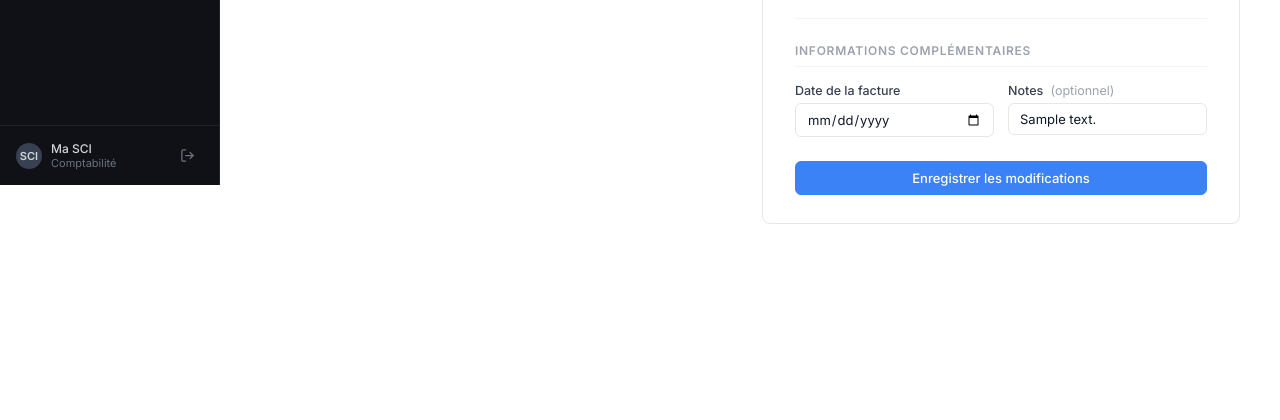
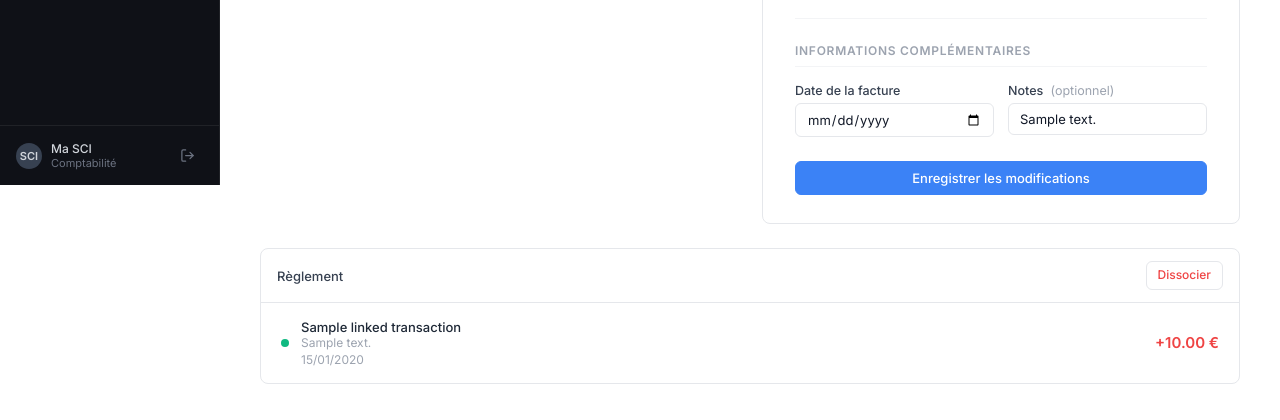
Before and after one commit to papetnathan/sci-factures, a FastAPI app: template templates/facture_detail.html in a window 1280 px wide. Shown: the part 615-1035 px from the top of the page. Before the commit the page ends 839 px from the top, so only its background shows below. Run offline with FastAPI, Linux system fonts and the light colour scheme; the template is opened without the code that fills it: most values are stand-ins (such as "Sample title", 1, 10 or a date in 2020); grey boxes marked "Sample" are stand-in pictures; parts of the project's set-up code (start-up, migrations or seed data) failed here and were passed over.

Commit message:
ajout transaction associée

```diff
--- a/templates/dashboard.html
+++ b/templates/dashboard.html
@@ -67,9 +67,9 @@
         <td class="td-primary">{{ inv.vendor_name }}</td>
         <td>
           {% if inv.type == "vente" %}
-            <span class="badge" style="background:#EFF6FF; color:#3B82F6;">Vente</span>
+            <span class="badge" style="background:#F0FDF4; color:#16A34A;">Vente</span>
           {% else %}
-            <span class="badge badge-gray">Achat</span>
+            <span class="badge" style="background:#FEF2F2; color:#DC2626;">Achat</span>
           {% endif %}
         </td>
         <td>
--- a/templates/facture_detail.html
+++ b/templates/facture_detail.html
@@ -149,4 +149,82 @@
   </div>
 
 </div>
+
+<!-- ─── Section Règlement ─────────────────────────────── -->
+<div class="table-container" style="margin-top:24px;">
+  <div class="table-toolbar">
+    <span style="font-size:13px; font-weight:500; color:var(--gray-700);">Règlement</span>
+    {% if linked_transaction %}
+      <form method="POST" action="/factures/{{ invoice.id }}/unmatch" onsubmit="return confirm('Dissocier cette transaction ?')">
+        <button type="submit" class="btn btn-danger btn-sm">Dissocier</button>
+      </form>
+    {% endif %}
+  </div>
+
+  {% if linked_transaction %}
+  <!-- Transaction déjà liée -->
+  <div style="padding:16px 20px; display:flex; align-items:center; justify-content:space-between;">
+    <div style="display:flex; align-items:center; gap:12px;">
+      <div style="width:8px; height:8px; border-radius:50%; background:#10B981; flex-shrink:0;"></div>
+      <div>
+        <div style="font-size:13px; font-weight:500; color:var(--gray-800);">{{ linked_transaction.label }}</div>
+        {% if linked_transaction.label_detail %}
+        <div style="font-size:12px; color:var(--gray-400);">{{ linked_transaction.label_detail }}</div>
+        {% endif %}
+        <div style="font-size:12px; color:var(--gray-400); margin-top:2px;">
+          {{ linked_transaction.transaction_date[8:10] }}/{{ linked_transaction.transaction_date[5:7] }}/{{ linked_transaction.transaction_date[0:4] }}
+        </div>
+      </div>
+    </div>
+    <div style="font-size:15px; font-weight:600; color:{% if linked_transaction.type == 'credit' %}#10B981{% else %}#EF4444{% endif %};">
+      {% if linked_transaction.type == 'debit' %}-{% else %}+{% endif %}{{ "%.2f €"|format(linked_transaction.amount) }}
+    </div>
+  </div>
+
+  {% elif suggested_transactions %}
+  <!-- Propositions -->
+  <div style="padding:12px 20px; font-size:12px; color:var(--gray-500); border-bottom:1px solid var(--gray-100);">
+    {{ suggested_transactions|length }} transaction{{ "s" if suggested_transactions|length > 1 else "" }} correspondante{{ "s" if suggested_transactions|length > 1 else "" }} trouvée{{ "s" if suggested_transactions|length > 1 else "" }}
+  </div>
+  {% for tx in suggested_transactions %}
+  <div style="padding:14px 20px; display:flex; align-items:center; justify-content:space-between; border-bottom:1px solid var(--gray-100);">
+    <div style="display:flex; align-items:center; gap:12px;">
+      <div style="width:8px; height:8px; border-radius:50%; background:#F59E0B; flex-shrink:0;"></div>
+      <div>
+        <div style="font-size:13px; font-weight:500; color:var(--gray-800);">{{ tx.label }}</div>
+        {% if tx.label_detail %}
+        <div style="font-size:12px; color:var(--gray-400);">{{ tx.label_detail }}</div>
+        {% endif %}
+        <div style="font-size:12px; color:var(--gray-400); margin-top:2px;">
+          {{ tx.transaction_date[8:10] }}/{{ tx.transaction_date[5:7] }}/{{ tx.transaction_date[0:4] }}
+        </div>
+      </div>
+    </div>
+    <div style="display:flex; align-items:center; gap:12px;">
+      <div style="font-size:15px; font-weight:600; color:{% if tx.type == 'credit' %}#10B981{% else %}#EF4444{% endif %};">
+        {% if tx.type == 'debit' %}-{% else %}+{% endif %}{{ "%.2f €"|format(tx.amount) }}
+      </div>
+      <form method="POST" action="/factures/{{ invoice.id }}/match">
+        <input type="hidden" name="transaction_id" value="{{ tx.id }}" />
+        <button type="submit" class="btn btn-primary btn-sm">Confirmer</button>
+      </form>
+    </div>
+  </div>
+  {% endfor %}
+
+  {% else %}
+  <!-- Aucune transaction trouvée -->
+  <div style="padding:32px; text-align:center; color:var(--gray-400);">
+    <div style="font-size:13px;">
+      {% if invoice.status == 'paid' %}
+        Facture réglée — aucune transaction liée.
+      {% else %}
+        Aucune transaction correspondante trouvée. Importez le relevé bancaire du mois concerné.
+      {% endif %}
+    </div>
+  </div>
+  {% endif %}
+
+</div>
+
 {% endblock %}
```
Also changed, not shown: routes/invoices.py (+96 -1 lines), templates/factures.html (+13 -4 lines).
